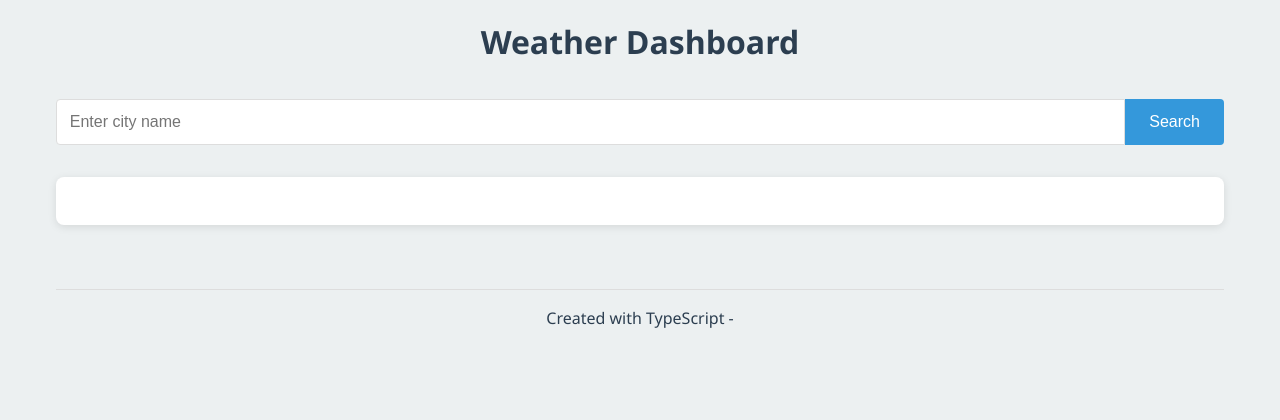
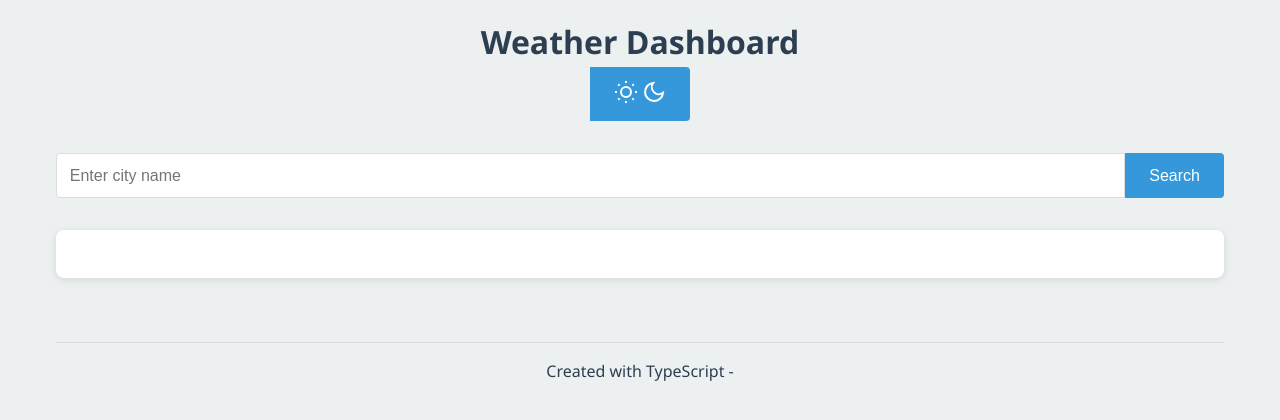
Before and after one commit to omark807/weather-dashboard, a website: page public/index.html in a window 1280 px wide. Drawn offline with Linux system fonts and the light colour scheme.

Commit message:
Adding dark mode toggle button

```diff
--- a/public/index.html
+++ b/public/index.html
@@ -9,7 +9,18 @@
 <body>
   <div class="container">
     <header>
-      <h1>Weather Dashboard</h1>
+      <div class="header-content">
+        <h1>Weather Dashboard</h1>
+        <button id="theme-toggle" class="theme-toggle" aria-label="Toggle dark mode">
+          <svg class="sun-icon" xmlns="http://www.w3.org/2000/svg" width="24" height="24" viewBox="0 0 24 24" fill="none" stroke="currentColor" stroke-width="2">
+            <circle cx="12" cy="12" r="5"></circle>
+            <path d="M12 1v2M12 21v2M4.22 4.22l1.42 1.42M18.36 18.36l1.42 1.42M1 12h2M21 12h2M4.22 19.78l1.42-1.42M18.36 5.64l1.42-1.42"></path>
+          </svg>
+          <svg class="moon-icon" xmlns="http://www.w3.org/2000/svg" width="24" height="24" viewBox="0 0 24 24" fill="none" stroke="currentColor" stroke-width="2">
+            <path d="M21 12.79A9 9 0 1 1 11.21 3 7 7 0 0 0 21 12.79z"></path>
+          </svg>
+        </button>
+      </div>
     </header>
 
     <div class="search-container">
--- a/src/api.ts
+++ b/src/api.ts
@@ -4,7 +4,7 @@ import { formatDate } from './utils';
 
 // Free API key from WeatherAPI.com - limited to 1,000,000 calls per month
 // You should sign up for your own API key at https://www.weatherapi.com/
-const API_KEY = 'YOUR_API_KEY'; // Replace with your actual API key
+const API_KEY = 'ec53ffe3aa984dc0989215617252603'; // Replace with your actual API key
 const BASE_URL = 'https://api.weatherapi.com/v1';
 
 /**
```
